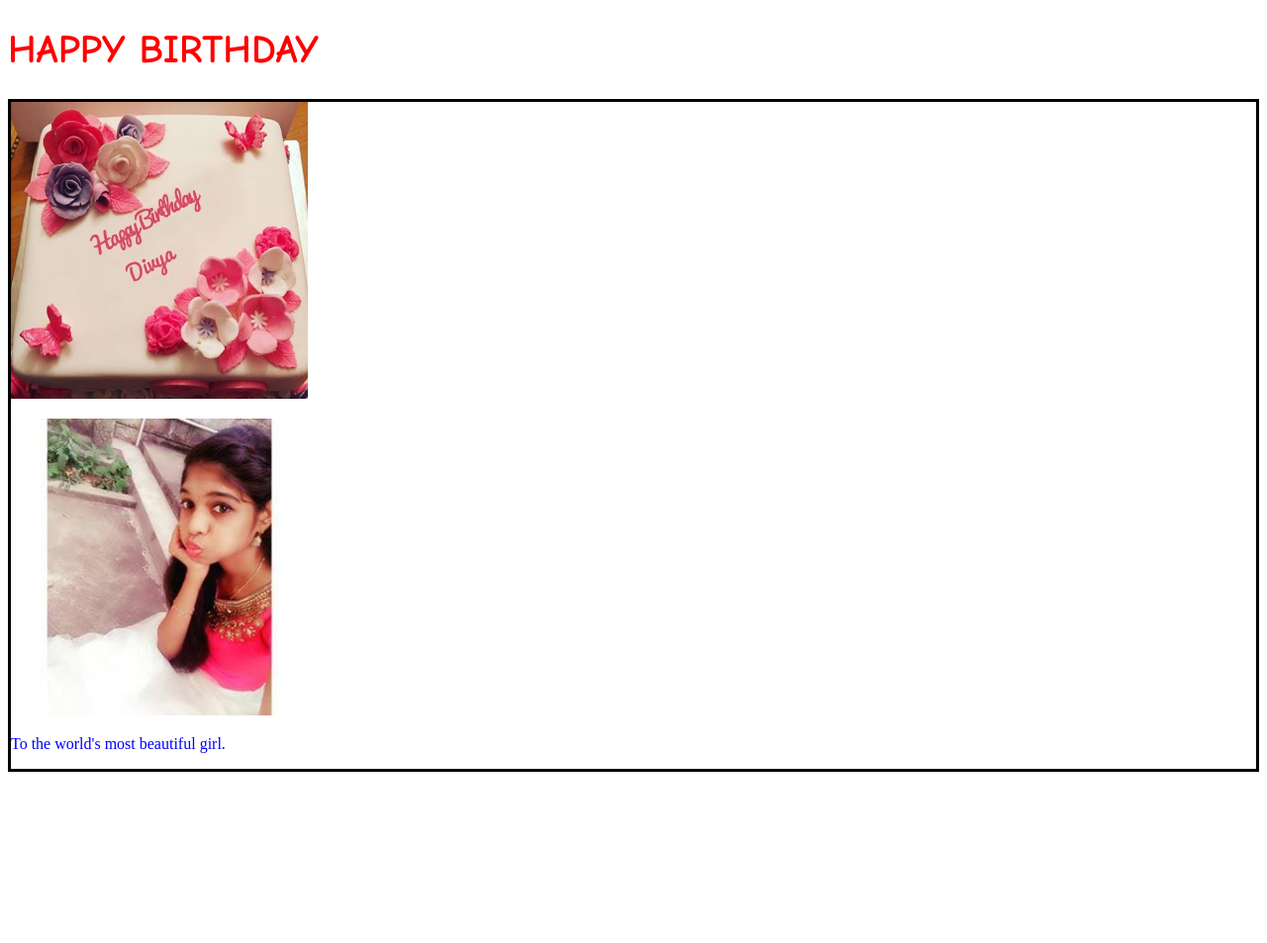
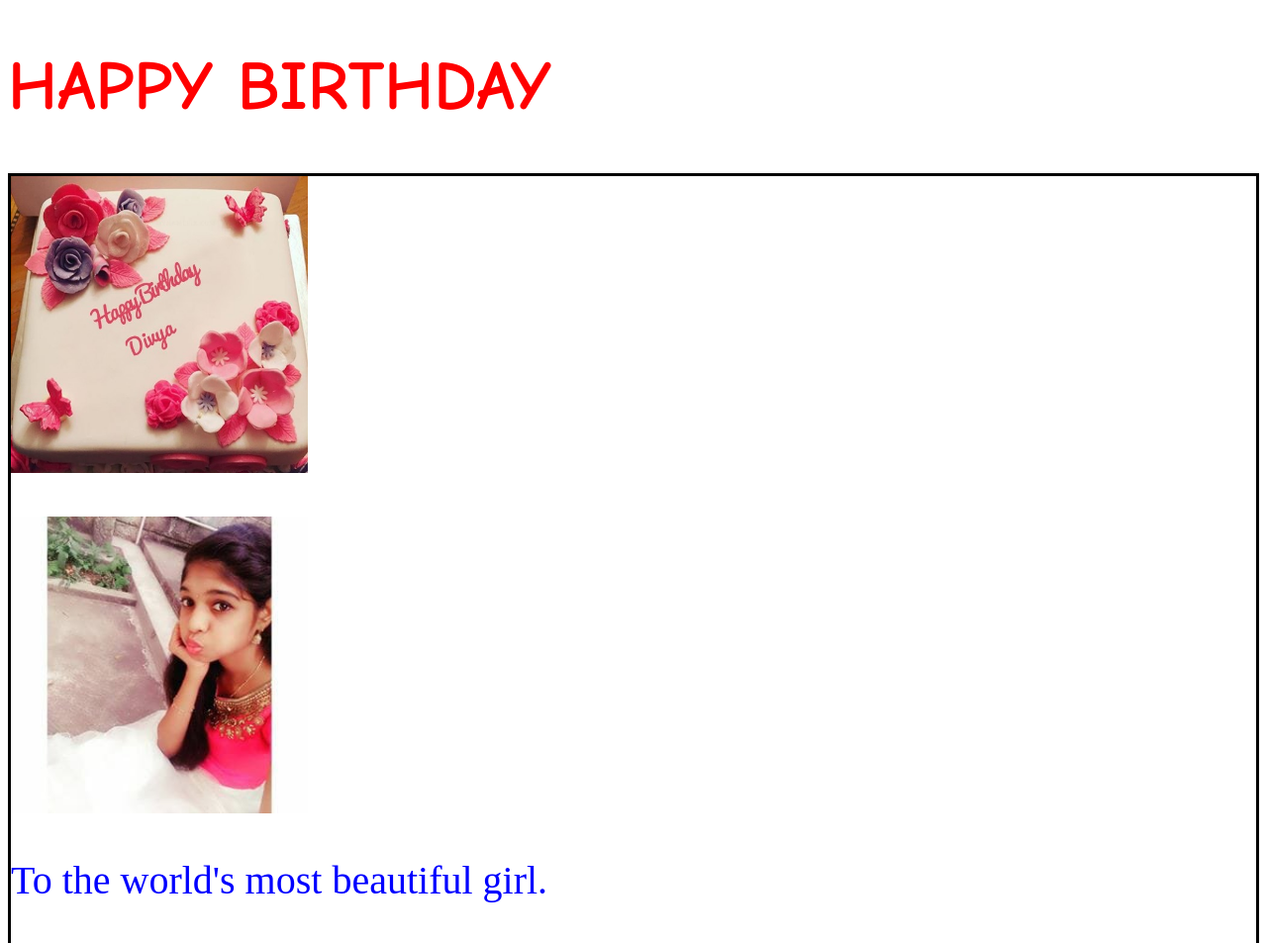
Before and after one commit to karikala/birthday-, a plain HTML site: page index.html in a window 1280 px wide. Shown: the top 953 px of the page at 99% size. Before the commit the page ends 800 px from the top, so only its background shows below. Drawn offline with Linux system fonts and the light colour scheme.

Commit message:
Update index.html

```diff
--- a/index.html
+++ b/index.html
@@ -3,9 +3,12 @@
 <head>
 <style>
  h1 {
-  font-size: 40px;
+  font-size: 70px;
   font-family:"Comic Sans MS", cursive, sans-serif
 }
+p{
+ font-size: 40px;
+ }
 
  .cake
      {border-style: solid;}
```
